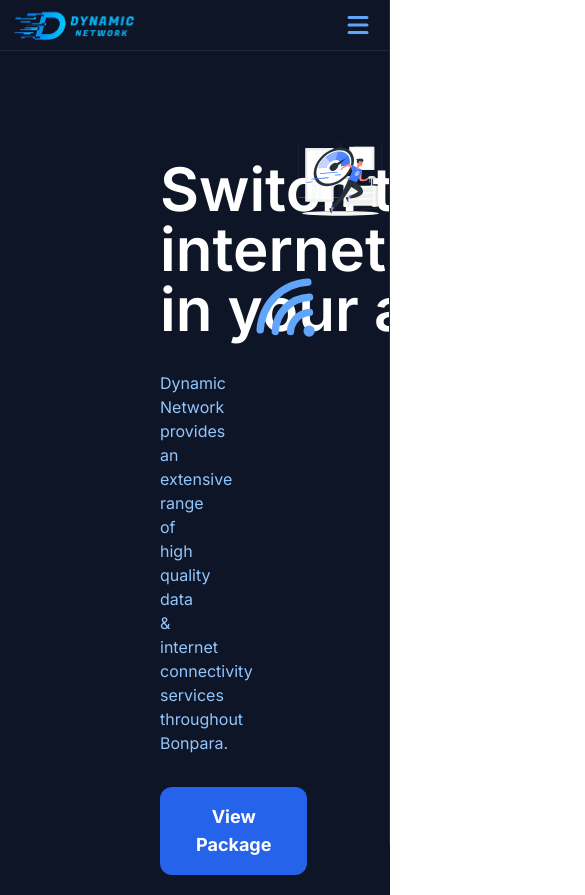
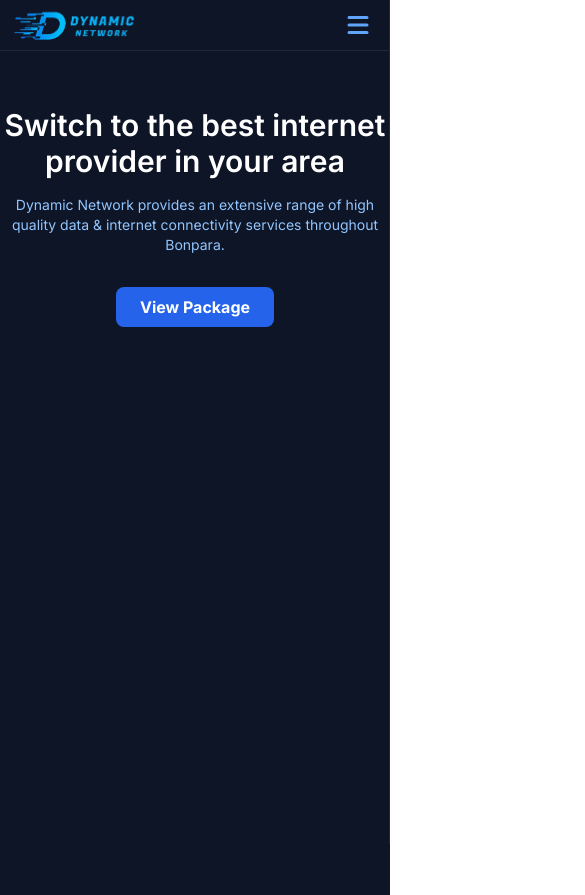
Before and after one commit to smanas1/dynamicnetwork, a Next.js app: page / in a window 390 px wide. Shown: the top 895 px of the page, 585 px wide, since content can reach past the window. Built offline with nearby package versions, Linux system fonts and the light colour scheme.

Commit message:
hero section responsive complete

```diff
--- a/app/components/Hero.js
+++ b/app/components/Hero.js
@@ -4,16 +4,17 @@ import { IoWifi } from "react-icons/io5";
 import Image from 'next/image';
 const Hero = () => {
     return (
-        <div className="grid grid-cols-2 pt-20 text-white">
-            <div className='flex ps-40 pt-7 flex-col '><h1 className='font-semibold text-6xl w-[537px]'>Switch to the best internet provider in your area</h1>
-                <p className='pe-20 mt-8 text-blue-300'>Dynamic Network provides an extensive range of high quality data & internet connectivity services throughout Bonpara.</p>
+        <div className="md:grid md:grid-cols-2   sm:pt-10 lg:pt-20 text-white container">
+            <div className='flex lg:px-8 xl:ps-40 pt-14 lg:pt-7 flex-col max-sm:items-center'>
+                <h1 className='font-semibold lg:text-5xl xl:text-6xl lg:w-[434px] xl:w-[538px] text-3xl text-center md:text-[27px]'>Switch to the best internet provider in your area</h1>
+                <p className='lg:pe-5 md:text-sm text-sm text-center md:pe-0 mt-4 lg:text-sm xl:pe-20 md:mt-5 lg:mt-8 text-blue-300'>Dynamic Network provides an extensive range of high quality data & internet connectivity services throughout Bonpara.</p>
                 <div>
-                    <button className='py-4 px-9 text-white mt-8 rounded-xl font-bold text-lg bg-blue-600'>View Package</button>
+                    <button className='xl:py-4 py-2 px-6 lg:py-3 lg:px-7 xl:px-9 text-white mt-8 rounded-lg font-bold   lg:text-lg bg-blue-600'>View Package</button>
                 </div>
             </div>
-            <div className='relative ps-24'><Image src={heroImage} alt='Hero Image' />
-                <IoWifi size={90} className='text-blue-400 absolute top-[138px] left-[52px] -rotate-45' />
-                <BsRouterFill size={70} className='text-blue-400 absolute top-[-15px] left-[422px] ' />
+            <div className='relative lg:ps-24 hidden md:block'><Image src={heroImage} alt='Hero Image' />
+                <IoWifi size={90} className='text-blue-400 hidden lg:block absolute top-[138px] left-[52px] -rotate-45' />
+                <BsRouterFill size={70} className='text-blue-400 absolute hidden lg:block lg:top-[-17px] xl:top-[-15px] lg:left-[360px] xl:left-[422px] ' />
             </div>
         </div>
     )
```
